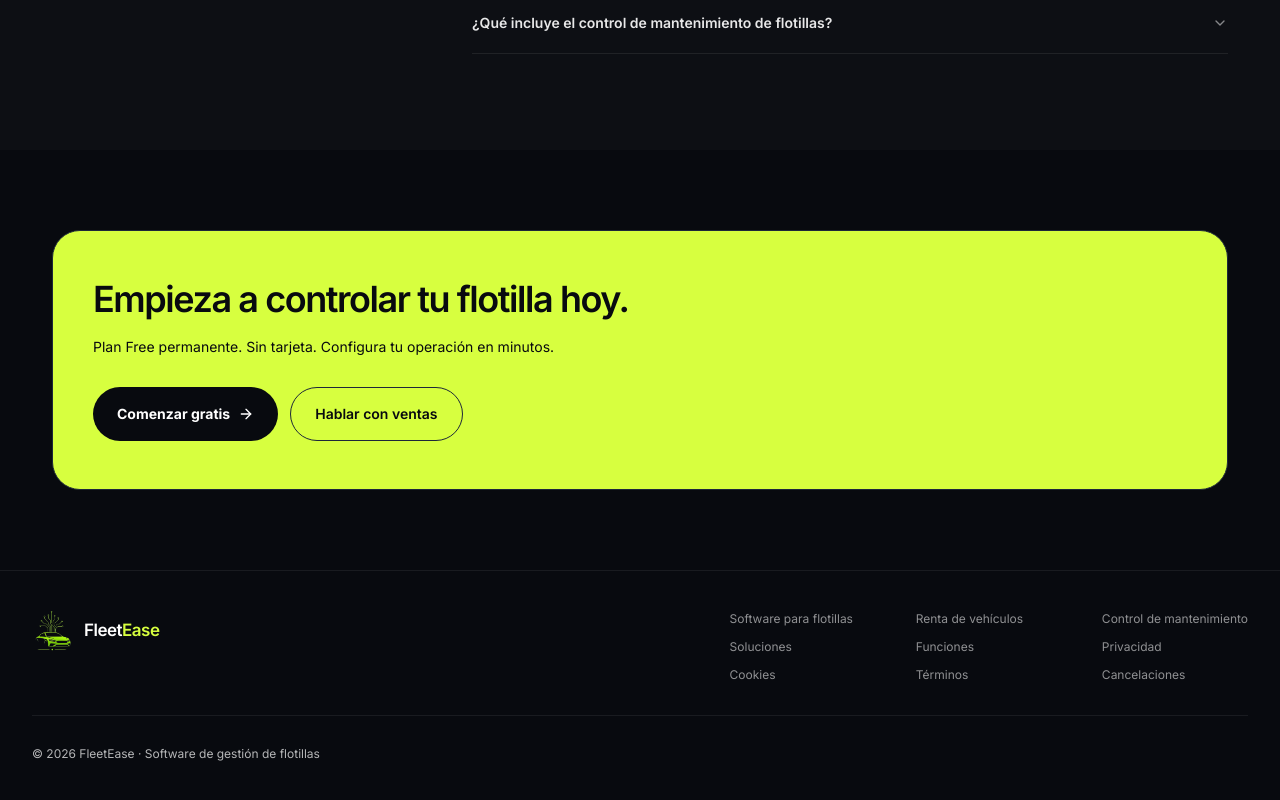
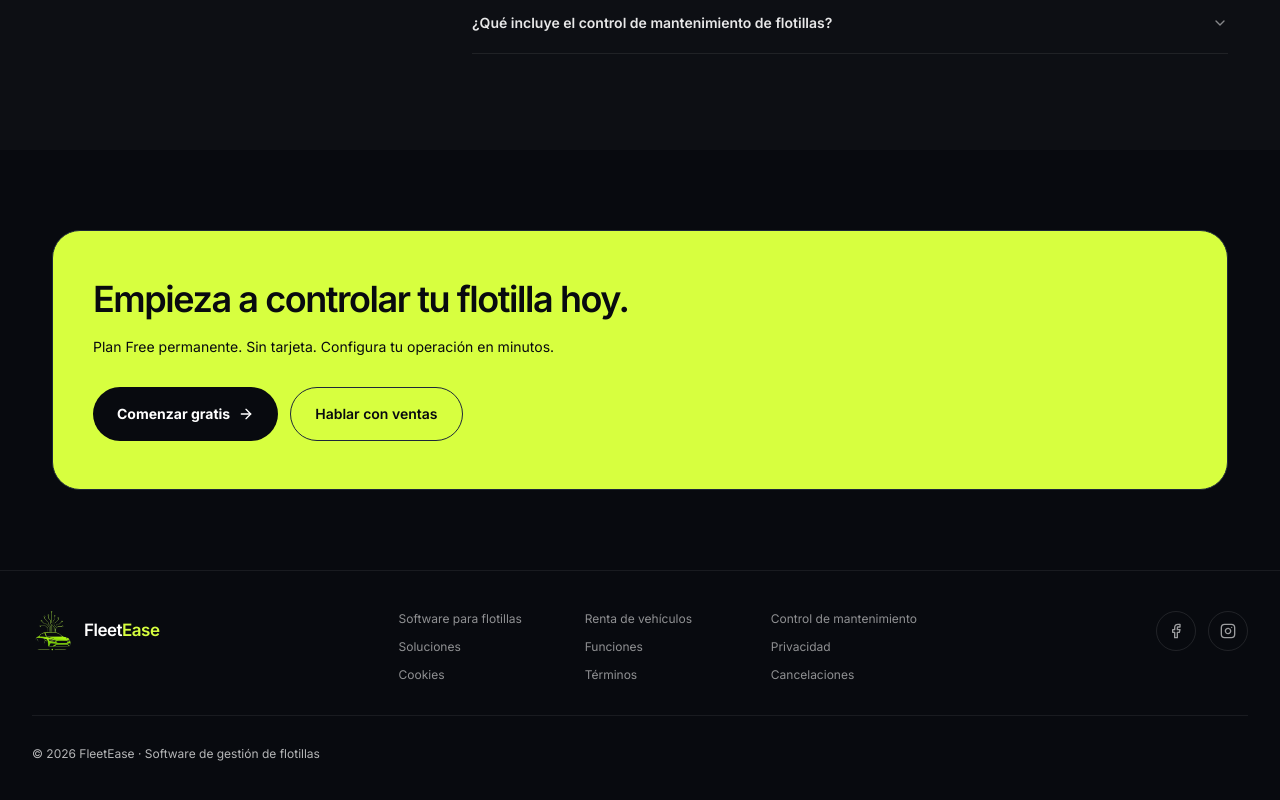
Before and after one commit to JuanGodinezperez18/FleetEase, a Next.js app: page / in a window 1280 px wide. Shown: the part 4885-5685 px from the top of the page. Built offline with nearby package versions, Linux system fonts and the light colour scheme; no server answers; the database is empty.

Commit message:
feat(landing): add official social profile links

```diff
--- a/src/app/page.tsx
+++ b/src/app/page.tsx
@@ -5,6 +5,8 @@ import {
   ArrowRight,
   Check,
   CircleDollarSign,
+  Facebook,
+  Instagram,
   MapPin,
   Wrench,
 } from "lucide-react";
@@ -289,6 +291,14 @@ export default function LandingPage() {
                   Cancelaciones
                 </Link>
               </nav>
+              <nav className="flex items-center gap-3" aria-label="Redes sociales de FleetEase">
+                <a href="https://www.facebook.com/share/1PwgGWzKRU/" target="_blank" rel="noopener noreferrer" aria-label="FleetEase en Facebook (abre en una pestaña nueva)" className={`inline-flex h-10 w-10 items-center justify-center rounded-full border border-white/10 text-white/60 transition hover:border-[var(--fe-lime)]/50 hover:text-[var(--fe-lime)] ${focusRing}`}>
+                  <Facebook className="h-4 w-4" aria-hidden="true" />
+                </a>
+                <a href="https://www.instagram.com/fleeteasemx/" target="_blank" rel="noopener noreferrer" aria-label="FleetEase en Instagram (abre en una pestaña nueva)" className={`inline-flex h-10 w-10 items-center justify-center rounded-full border border-white/10 text-white/60 transition hover:border-[var(--fe-lime)]/50 hover:text-[var(--fe-lime)] ${focusRing}`}>
+                  <Instagram className="h-4 w-4" aria-hidden="true" />
+                </a>
+              </nav>
             </div>
             <div className="border-t border-white/[0.07] pt-6">
               <span className="text-xs text-white/70">
```
